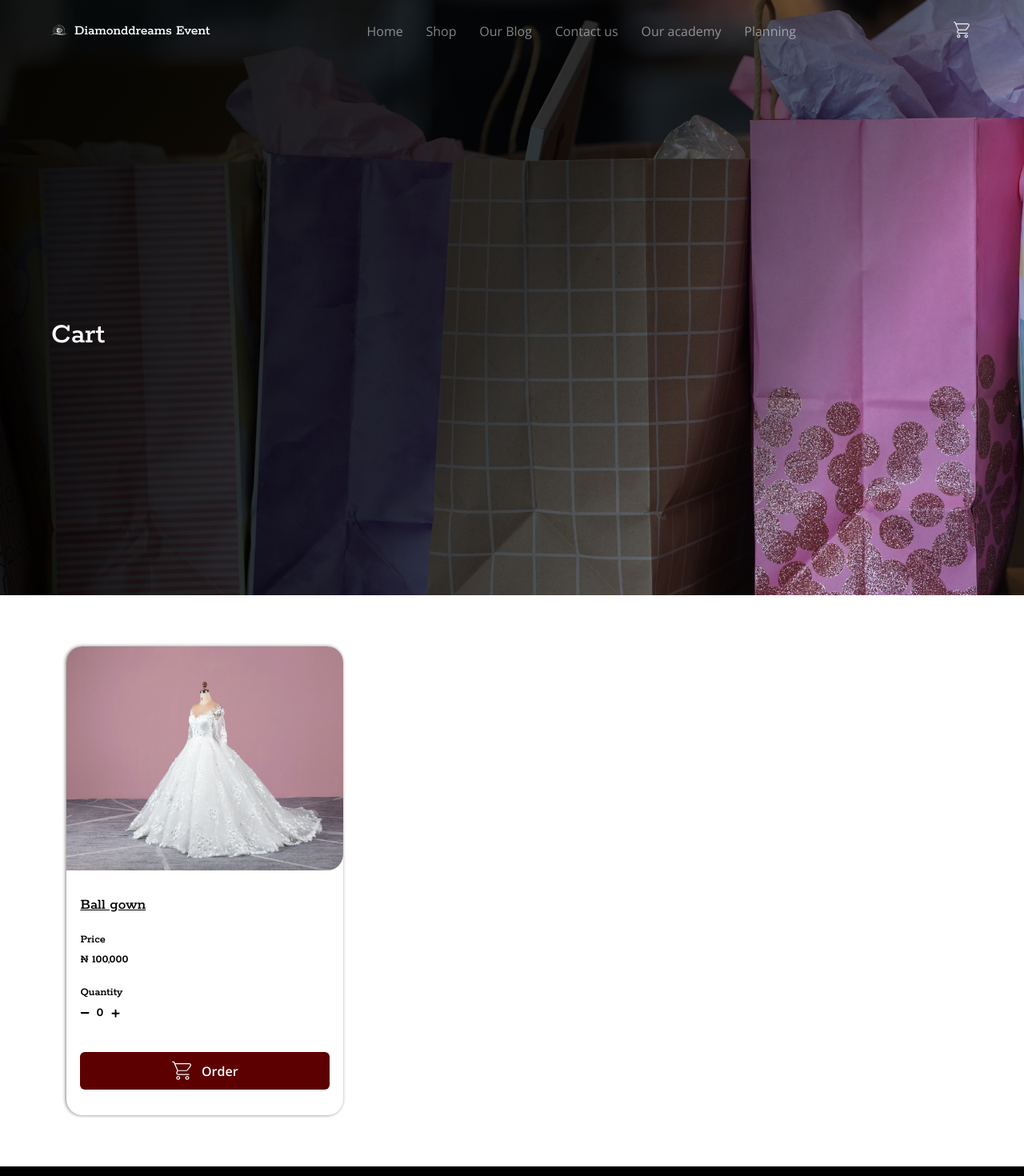
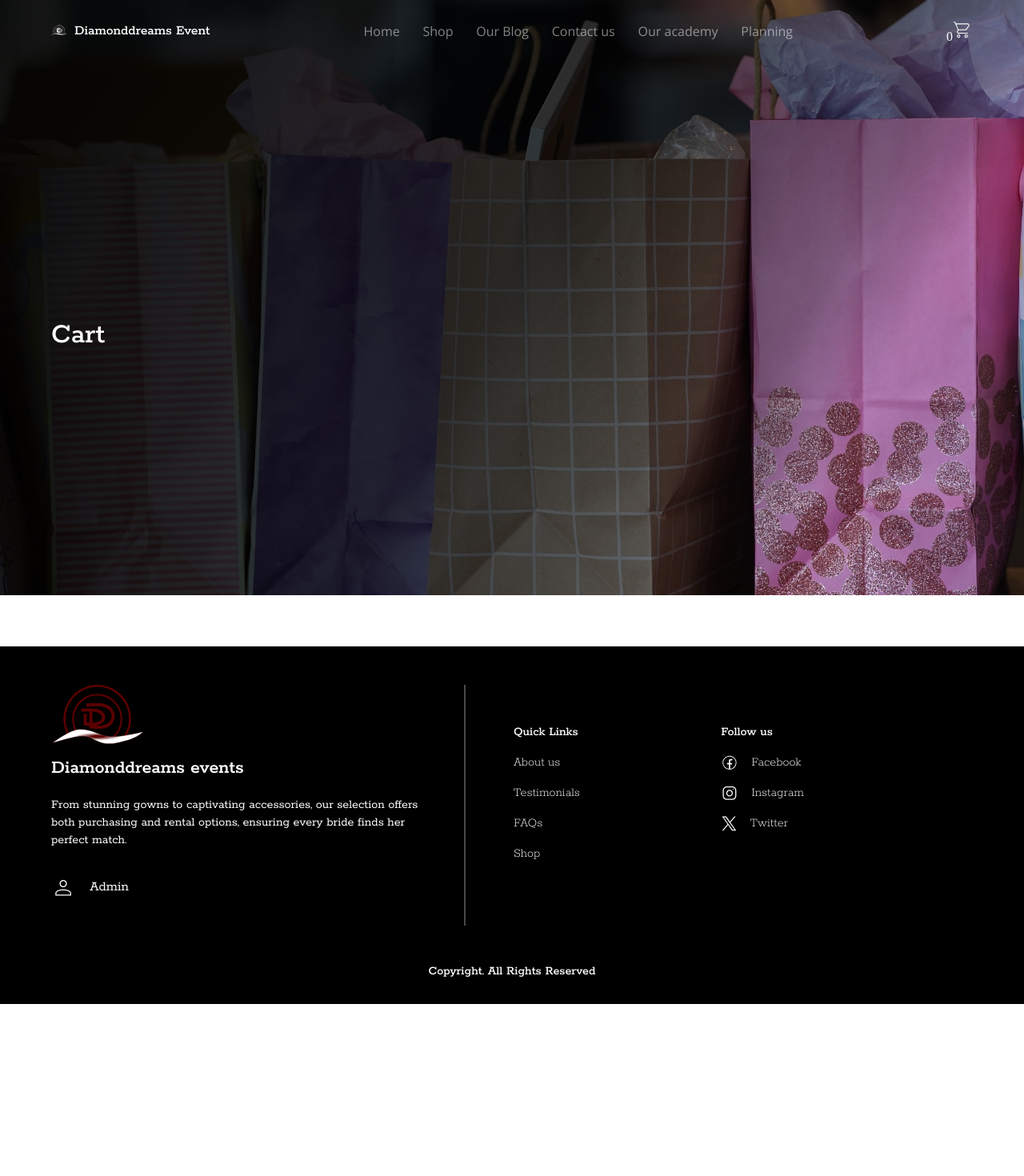
Before and after one commit to tosxin-456/diamond-dreams, a React (Vite) app: page /Cart in a window 1280 px wide. Shown: the top 1470 px of the page at 80% size. After the commit the page ends 1255 px from the top, so only its background shows below. Built offline with nearby package versions, Linux system fonts and the light colour scheme.

Commit message:
task: pushed the carted items to local storage

```diff
--- a/src/layout/Navbar.jsx
+++ b/src/layout/Navbar.jsx
@@ -12,11 +12,20 @@ import { useState, useEffect } from 'react';
 import { NavLink, Outlet, useLocation, Link, useNavigate } from 'react-router-dom';
 
 const Navbar = () => {
+  const [cartItems, setCartItems] = useState([]);
   const [currentHeader, setCurrentHeader] = useState("one");
   const [toggleNav, setToggleNav] = useState(false);
   const [isMobile, setIsMobile] = useState(false);
   const location = useLocation();
   const history = useNavigate();
+
+  useEffect(() => {
+    // Fetch cart items from local storage
+    const storedCartItems = JSON.parse(localStorage.getItem("cart")) || [];
+    setCartItems(storedCartItems);
+  }, []); // Run this effect only once when component mounts
+
+  // console.log(cartItems.length)
 
   const handleNavToggle = () => {
     setToggleNav(!toggleNav);
@@ -86,7 +95,7 @@ const Navbar = () => {
                   <li><NavLink onClick={handleNavToggle} to='Contact'>Contact us</NavLink></li>
                   <li><NavLink onClick={handleNavToggle} to='Academy'>Our academy</NavLink></li>
                   <li><NavLink onClick={handleNavToggle} to='Planning'>Planning</NavLink></li>
-                  <li><NavLink onClick={handleNavToggle} to='Cart'><img src={cartIcon} alt="" /></NavLink></li>
+                  <li><NavLink onClick={handleNavToggle} to='Cart'>{cartItems.length}<img src={cartIcon} alt="" /></NavLink></li>
                 </ul>
               </div>
             </nav>
@@ -126,7 +135,7 @@ const Navbar = () => {
               </li>
             </ul>
             <ul className='cartNav'>
-              <li><NavLink onClick={handleNavToggle} to='Cart'><img src={cartIcon} alt="" /></NavLink></li>
+              <li><NavLink onClick={handleNavToggle} to='Cart'>{cartItems.length}<img src={cartIcon} alt="" /></NavLink></li>
             </ul>
           </nav>
           <div className="landContainer rule">
--- a/src/pages/cart/Cart.jsx
+++ b/src/pages/cart/Cart.jsx
@@ -1,13 +1,40 @@
-import { useState } from 'react';
+import { useEffect, useState } from 'react';
 import cartIcon from '../../assets/icons/darkCart.svg';
 import lightCartIcon from '../../assets/icons/light_cart.svg'
 import minusIcon from '../../assets/icons/minus.svg';
 import plusIcon from '../../assets/icons/plus.svg'
+import deleteIcon from '../../assets/icons/delete.svg'
 
 const CartWrapper = () => {
+  const [cartItems, setCartItems] = useState([]);
   const [count, setCount] = useState(0);
-  const add = ()=> setCount(count + 1);
-  const subtract = ()=> setCount(count - 1);
+
+  const add = () => setCount(count + 1);
+  const subtract = () => setCount(count - 1);
+
+  useEffect(() => {
+    // Fetch cart items from local storage
+    const storedCartItems = JSON.parse(localStorage.getItem("cart")) || [];
+    setCartItems(storedCartItems);
+  }, []); // Run this effect only once when component mounts
+
+  const deleteItem = (itemId) => {
+    // Get the current cart items from local storage
+    const existingCartItems = JSON.parse(localStorage.getItem("cart")) || [];
+    // Filter out the item with the specified _id
+    const updatedCartItems = existingCartItems.filter(item => item._id !== itemId);
+    // Save the updated cart items to local storage
+    localStorage.setItem("cart", JSON.stringify(updatedCartItems));
+  };
+
+
+
+  const handleDelete = (item) => {
+    deleteItem(item._id);
+    // console.log(item._id)
+     window.location.reload(); // Reload the page after deletion
+  };
+
 
   return (
     <>
@@ -20,13 +47,14 @@ const CartWrapper = () => {
         <button>Shop Now</button>
       </section> */}
       <div className="cartAllContain">
-        <section className="fullCart rule">
-          <div className="itemPic"></div>
+        {cartItems.map((item, index) => (
+          <section className="fullCart rule" key={index}>
+            <div className="itemPic" style={{ backgroundImage: `url(${item.picture})` }}  ></div>
             <div className="itemDecrip rule">
-            <h2><u>Ball gown</u></h2>
+              <h2><u>{item.name}</u></h2>
               <div className="itemPrice">
                 <p>Price</p>
-              <p>₦ 100,000</p>
+                <p>₦ {item.price}</p>
               </div>
               <div className="itemQuant">
                 <p>Quantity</p>
@@ -40,11 +68,17 @@ const CartWrapper = () => {
                 <img src={lightCartIcon} alt="Cart" />
                 Order
               </button>
+              <button onClick={() => handleDelete(item)}>
+              <img src={deleteIcon} alt="Cart" />
+                Delete
+              </button>
+
             </div>
           </section>
+        ))}
       </div>
     </>
   );
-}
+};
 
 export default CartWrapper;
--- a/src/pages/shop/ShopPop.jsx
+++ b/src/pages/shop/ShopPop.jsx
@@ -29,7 +29,7 @@ const ShopPopUp = ({ setPopUp, itemId }) => {
           throw new Error('Failed to fetch product');
         }
         const productData = await response.json();
-        console.log(productData)
+        // console.log(productData)
         setShop(productData);
       } catch (error) {
         setError(error.message);
@@ -48,6 +48,21 @@ const ShopPopUp = ({ setPopUp, itemId }) => {
   if (error) {
     return <div>Error: {error}</div>;
   }
+
+
+  const addToCart = (itemToAdd) => {
+    // Get the current cart items from local storage
+    const existingCartItems = JSON.parse(localStorage.getItem("cart")) || [];
+    // Add the new item to the existing cart items
+    const updatedCartItems = [...existingCartItems, itemToAdd];
+    // Save the updated cart items to local storage
+    localStorage.setItem("cart", JSON.stringify(updatedCartItems));
+    // Optionally, you can display a confirmation message or perform any other action
+    window.location.reload();
+  };
+
+
+
 
   return (
     <div className="shopPop" key={shop.id}>
@@ -75,8 +90,8 @@ const ShopPopUp = ({ setPopUp, itemId }) => {
           <p>Delivery Fee</p>
           <p>₦ 2,500</p>
         </div>
-        <button>
-          <img src={lightCartIcon} alt="Cart" />
+        <button onClick={() => addToCart(shop)}>
+          <img src={lightCartIcon} alt="Cart"  />
           Add to Cart
         </button>
       </div>
```
Also changed, not shown: src/assets/icons/delete.svg (added). Lines whose indentation alone changed are shown as unchanged.
